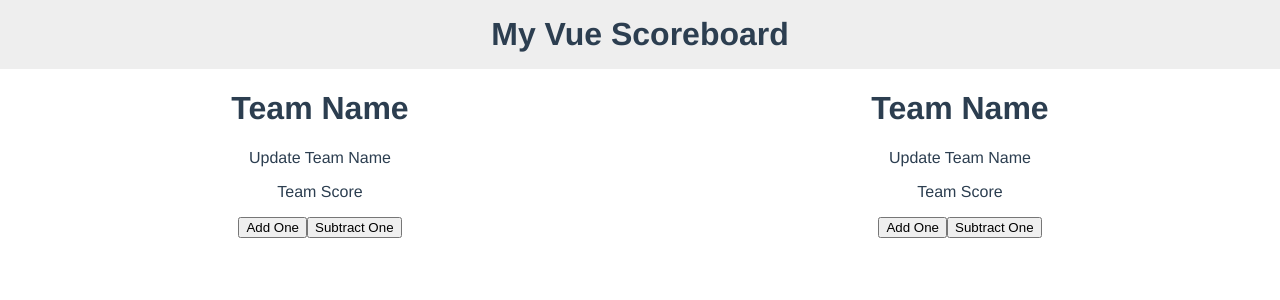
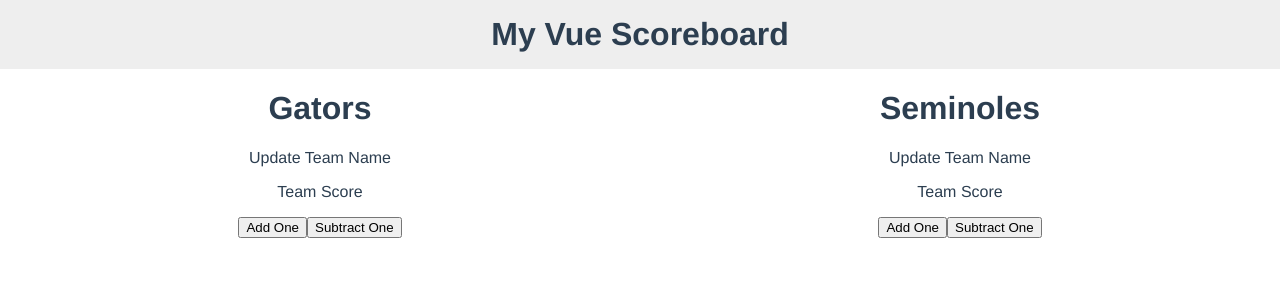
Before and after one commit to DylanAttal/quiz-3, a Vue app: page / in a window 1280 px wide. Shown: the top 300 px of the page. Built offline with nearby package versions, Linux system fonts and the light colour scheme.

Commit message:
passes down team name via props

```diff
--- a/src/App.vue
+++ b/src/App.vue
@@ -2,8 +2,7 @@
   <div id="app">
     <Header />
     <div class="team-container">
-      <Team />
-      <Team />
+      <Team v-for="(team, index) in this.teams" :key="index" :teamName="team.teamName" />
     </div>
   </div>
 </template>
@@ -17,6 +16,18 @@ export default {
   components: {
     Header,
     Team
+  },
+  data() {
+    return {
+      teams: [
+        {
+          teamName: "Gators"
+        },
+        {
+          teamName: "Seminoles"
+        }
+      ]
+    };
   }
 };
 </script>
--- a/src/components/Team.vue
+++ b/src/components/Team.vue
@@ -1,6 +1,6 @@
 <template>
   <div>
-    <h1>Team Name</h1>
+    <h1>{{ teamName }}</h1>
     <p>Update Team Name</p>
     <p>Team Score</p>
     <button>Add One</button>
@@ -10,7 +10,10 @@
 
 <script>
 export default {
-  name: "Team"
+  name: "Team",
+  props: {
+    teamName: String
+  }
 };
 </script>
 
```
